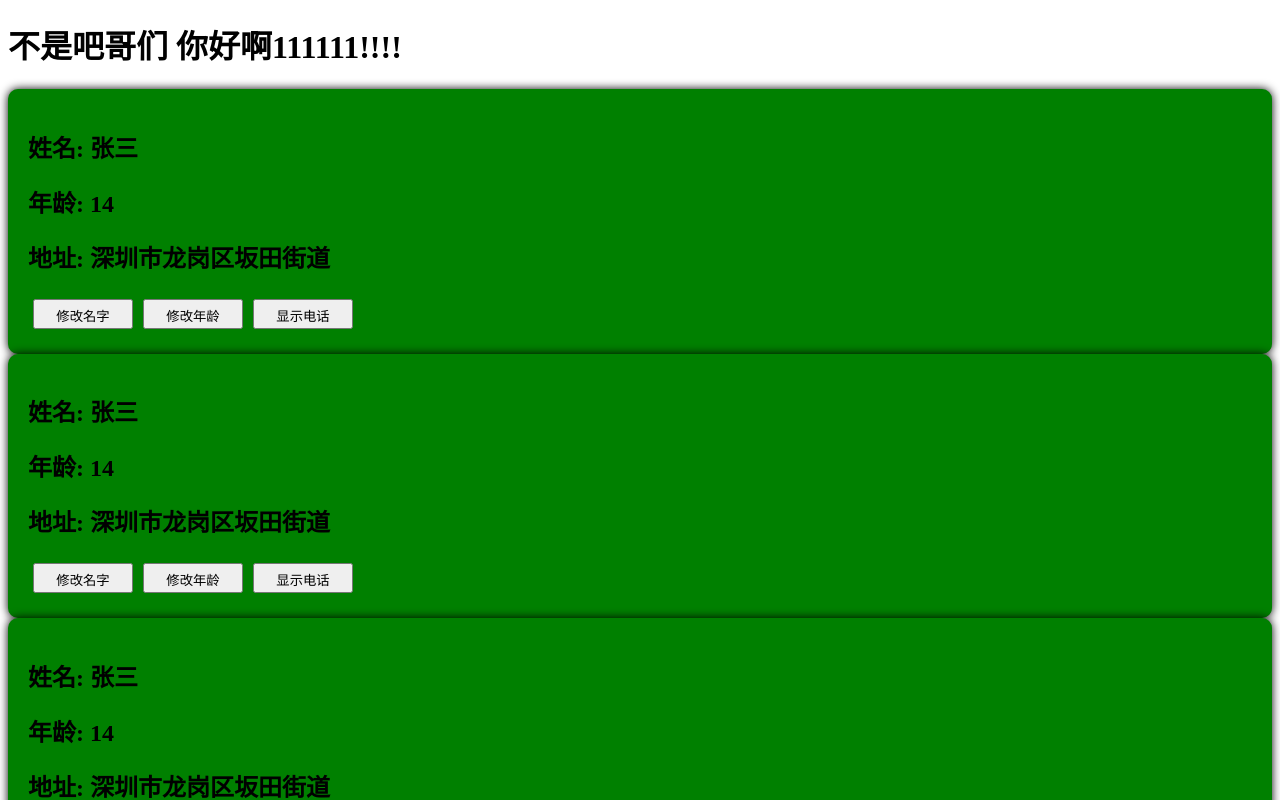
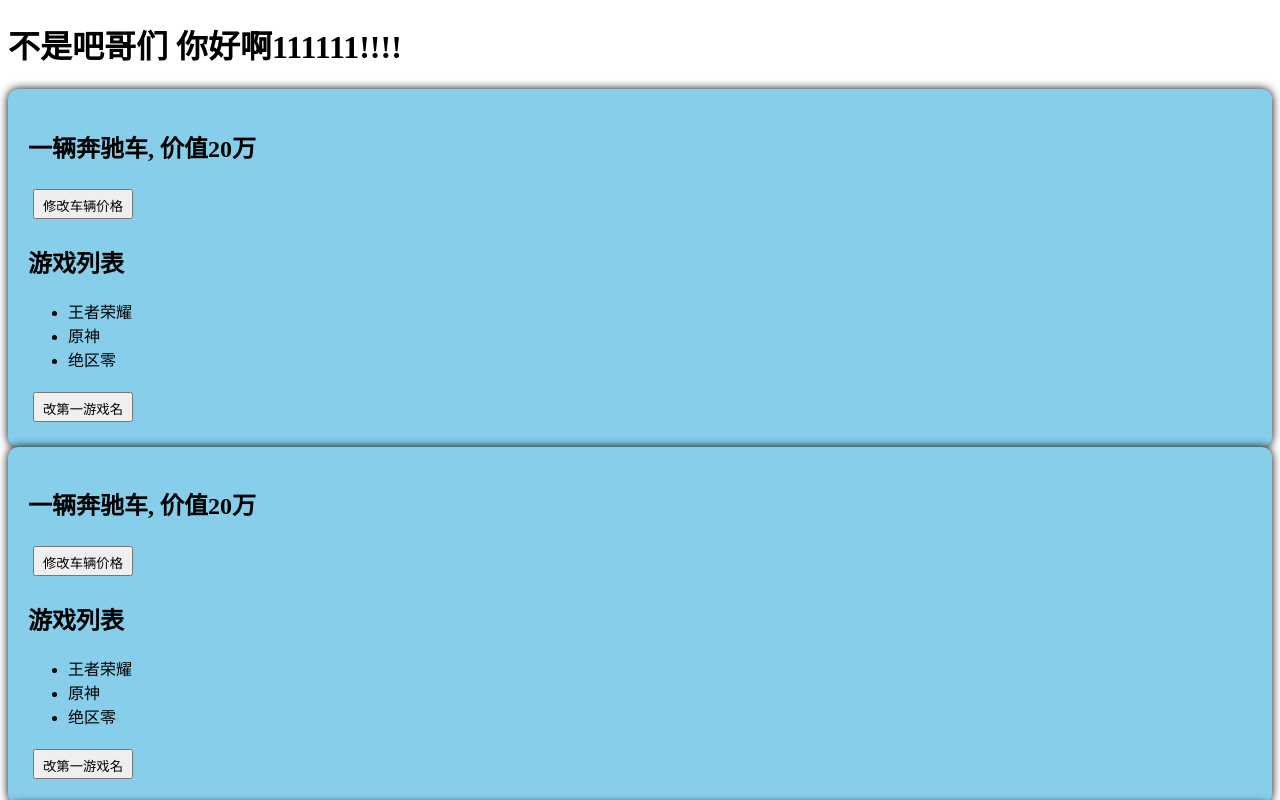
Before and after one commit to huali825/webVue3Learn, a Vue app: page / in a window 1280 px wide. Shown: the top 800 px of the page. Built offline with nearby package versions, Linux system fonts and the light colour scheme.

Commit message:
reactive的使用

```diff
--- a/src/components/Person.vue
+++ b/src/components/Person.vue
@@ -1,11 +1,21 @@
 <template>
   <div class="person">
-    <h2>姓名: {{ name }}</h2>
-    <h2>年龄: {{ age }}</h2>
-    <h2>地址: {{ address }}</h2>
-    <button @click="changeName">修改名字</button>
-    <button @click="changeAge">修改年龄</button>
-    <button @click="showTel">显示电话</button>
+<!--    <h2>姓名: {{ name }}</h2>-->
+<!--    <h2>年龄: {{ age }}</h2>-->
+<!--    <h2>地址: {{ address }}</h2>-->
+<!--    <button @click="changeName">修改名字</button>-->
+<!--    <button @click="changeAge">修改年龄</button>-->
+<!--    <button @click="showTel">显示电话</button>-->
+    <h2>一辆{{car.name}}车, 价值{{car.price}}万</h2>
+    <button @click="changePrice">修改车辆价格</button>
+
+    <br>
+    <h2>游戏列表</h2>
+    <ul>
+      <li v-for="g in games" :key="g.gameId">{{g.gameName}}</li>
+    </ul>
+    <button @click="changeFirstGameName">改第一游戏名</button>
+
   </div>
 </template>
 
@@ -18,27 +28,26 @@ export default {
 </script>
 
 <script lang="ts" setup>
-  import {ref} from 'vue'
+   import {reactive} from 'vue'
 
-  let name = ref('张三')
-  let age = ref(14)
-  let tel = '13343434646'
-  let address = "深圳市龙岗区坂田街道"
-  //方法
-  function changeName(){
-    name.value = "zhang san "
+   let car = reactive({name:'奔驰',price:20})
+   let games = reactive([
+     {gameId: 1001,gameName:"王者荣耀"},
+     {gameId: 1002,gameName:"原神"},
+     {gameId: 1003,gameName:"绝区零"},
+   ])
+
+  function changePrice(){
+    car.price += 2
   }
-  function changeAge(){
-    age.value += 1
-  }
-  function showTel(){
-    alert(tel)
+  function changeFirstGameName(){
+     games[0].gameName = "流星蝴蝶剑"
   }
 </script>
 
 <style >
   .person {
-    background-color: green;
+    background-color: skyblue;
     box-shadow: 0 0 10px;
     border-radius: 10px;
     padding: 20px;
```
